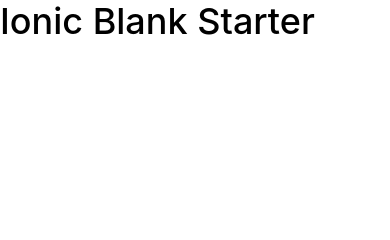
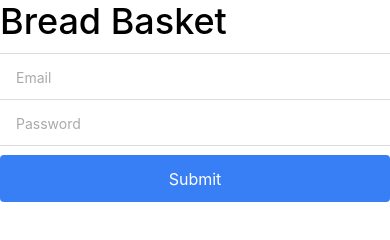
Before and after one commit to halawaykeller/bread-basket-app, a website: page breadBasketApp/www/index.html in a window 390 px wide. Drawn offline with Linux system fonts and the light colour scheme; some packages are replaced by stand-ins of ours; files that its build step writes are made by us from their sources.

Commit message:
took ionic angular from "app-old" and put it into breadbasket.js, our breadbaskep app

```diff
--- a/breadBasketApp/www/index.html
+++ b/breadBasketApp/www/index.html
@@ -25,9 +25,21 @@
 
     <ion-pane>
       <ion-header-bar class="bar-stable">
-        <h1 class="title">Ionic Blank Starter</h1>
+        <h1 class="title">Bread Basket</h1>
       </ion-header-bar>
       <ion-content>
+        <!--LOGIN PAGE BEGINS-->
+        <div class="list">
+          <label class="item item-input">
+            <input type="email" placeholder="Email">
+          </label>
+          <label class="item item-input">
+            <input type="password" placeholder="Password">
+          </label>
+          <button class="button button-block button-positive">Submit</button>
+        </div>
+
+
       </ion-content>
     </ion-pane>
   </body>
```
Also changed, not shown: breadBasketApp/config.xml (+30 -0 lines), breadBasketApp/www/js/breadbasket.js (+19 -1 lines).
